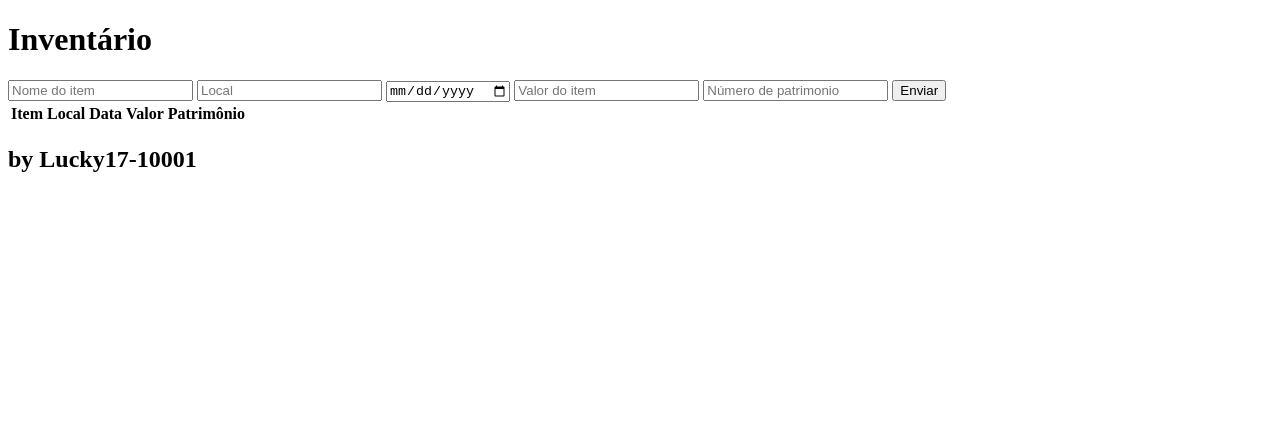
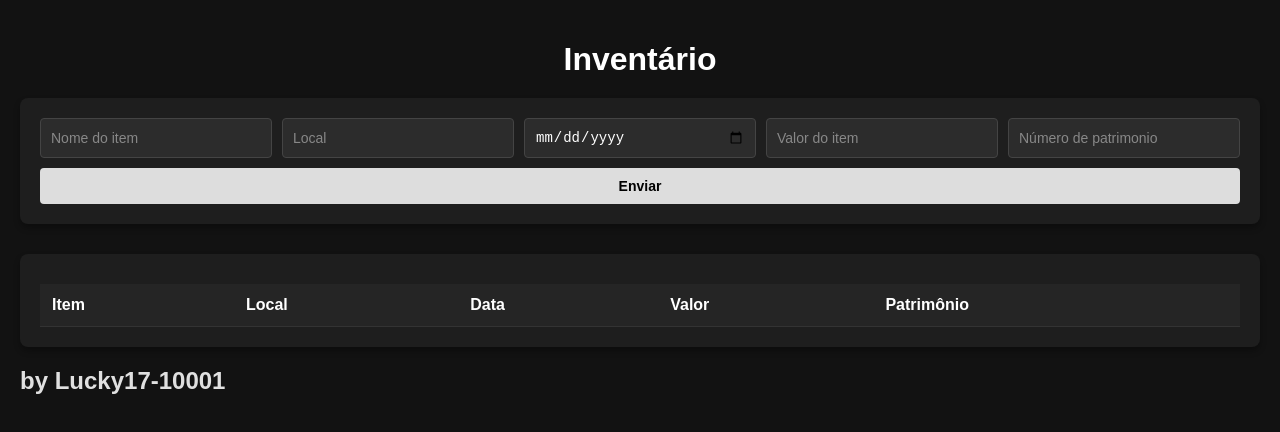
Before and after one commit to Lucky17-10001/Aula05_pbe, a website: page client/index.html in a window 1280 px wide. Drawn offline with Linux system fonts and the light colour scheme; no server answers.

Commit message:
fix: correct function naming and improve code consistency in controllers style: add CSS styles for better layout and form presentation in client

```diff
--- a/client/index.html
+++ b/client/index.html
@@ -3,10 +3,11 @@
 <head>
     <meta charset="UTF-8">
     <meta name="viewport" content="width=device-width, initial-scale=1.0">
+    <link rel="stylesheet" href="style.css">
     <title>Inventário</title>
 </head>
 <body>
-    <header><h1>Inventário</h1></header>
+    <header id="titulo"><h1>Inventário</h1></header>
     <main>
         <section>
             <form action="http://localhost:3000/bens" method="post">
@@ -15,7 +16,7 @@
                 <input type="date" name="dataRegisto" required>
                 <input type="number" step="0.01" name="valor" placeholder="Valor do item" required>
                 <input type="text" name="patrimonio" placeholder="Número de patrimonio" required>
-                <input type="submit" value="Enviar">
+                <input id = "enviar" type="submit" value="Enviar">
             </form>
         </section>
         <section>
--- a/client/style.css
+++ b/client/style.css
@@ -0,0 +1,86 @@
+body {
+    background-color: #121212;
+    color: #e0e0e0;
+    font-family: Arial, sans-serif;
+    margin: 0;
+    padding: 20px;
+}
+
+header h1 {
+    color: #ffffff;
+    margin-bottom: 20px;
+}
+
+main {
+    display: flex;
+    flex-direction: column;
+    gap: 30px;
+}
+
+section {
+    background-color: #1e1e1e;
+    padding: 20px;
+    border-radius: 8px;
+    box-shadow: 0 4px 6px rgba(0, 0, 0, 0.3);
+}
+
+form {
+    display: flex;
+    flex-wrap: wrap;
+    gap: 10px;
+}
+
+input {
+    background-color: #2c2c2c;
+    border: 1px solid #444;
+    color: #ffffff;
+    padding: 10px;
+    border-radius: 4px;
+    font-size: 14px;
+    flex: 1 1 180px;
+}
+
+input::placeholder {
+    color: #888;
+}
+
+input[type="submit"] {
+    background-color: #dddddd;
+    border: none;
+    cursor: pointer;
+    font-weight: bold;
+}
+
+input[type="submit"]:hover {
+    background-color: #dddddd;
+}
+
+table {
+    width: 100%;
+    border-collapse: collapse;
+    margin-top: 10px;
+}
+
+th, td {
+    padding: 12px;
+    text-align: left;
+    border-bottom: 1px solid #333;
+}
+
+th {
+    background-color: #252525;
+    color: #ffffff;
+}
+
+tr:hover {
+    background-color: #252525;
+}
+
+#enviar {
+        color: #000000;
+}
+
+#titulo {
+    text-align: center;
+    margin-bottom: 20px;
+}
```
Also changed, not shown: src/controllers.js (+8 -8 lines).
